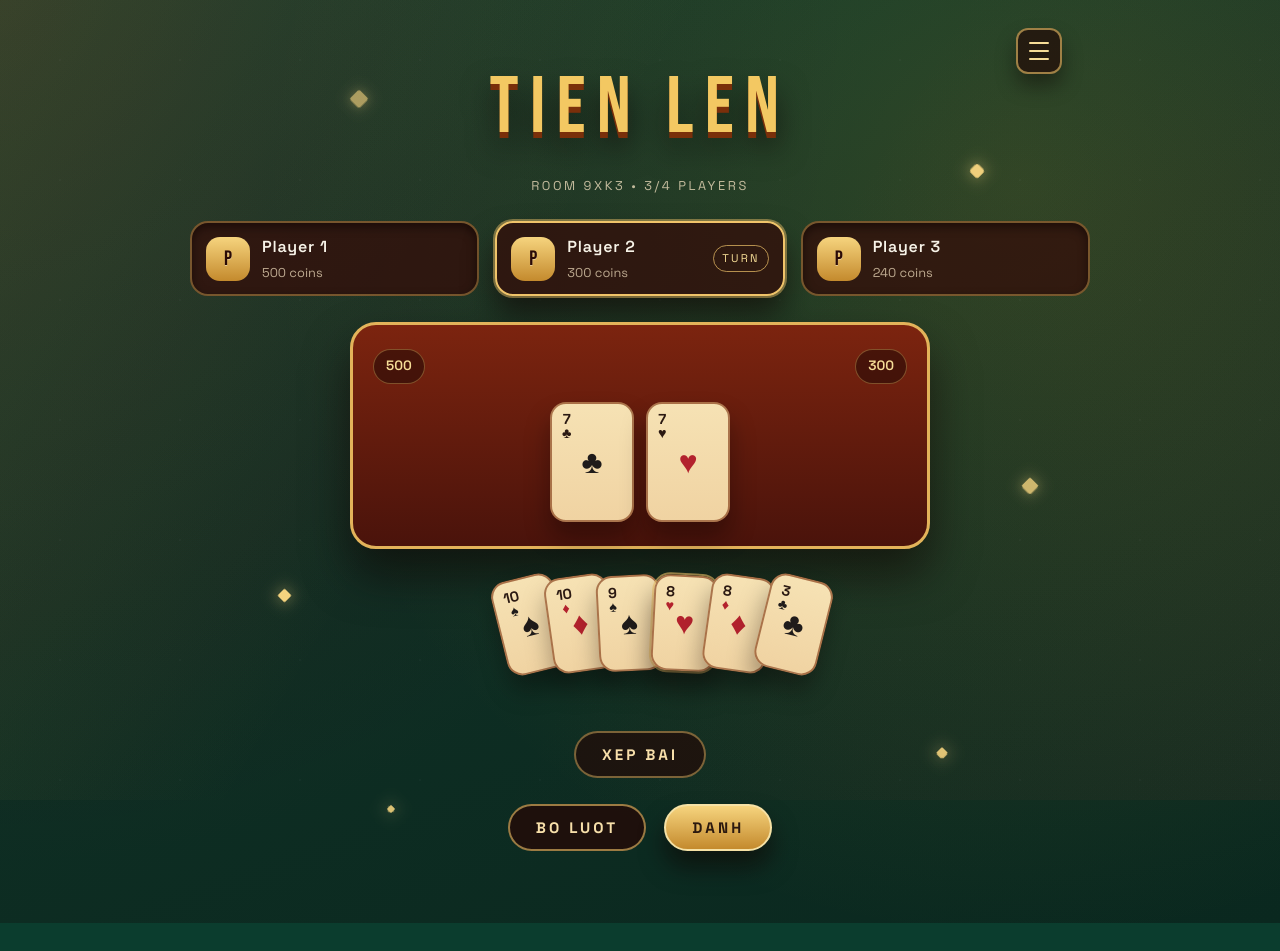
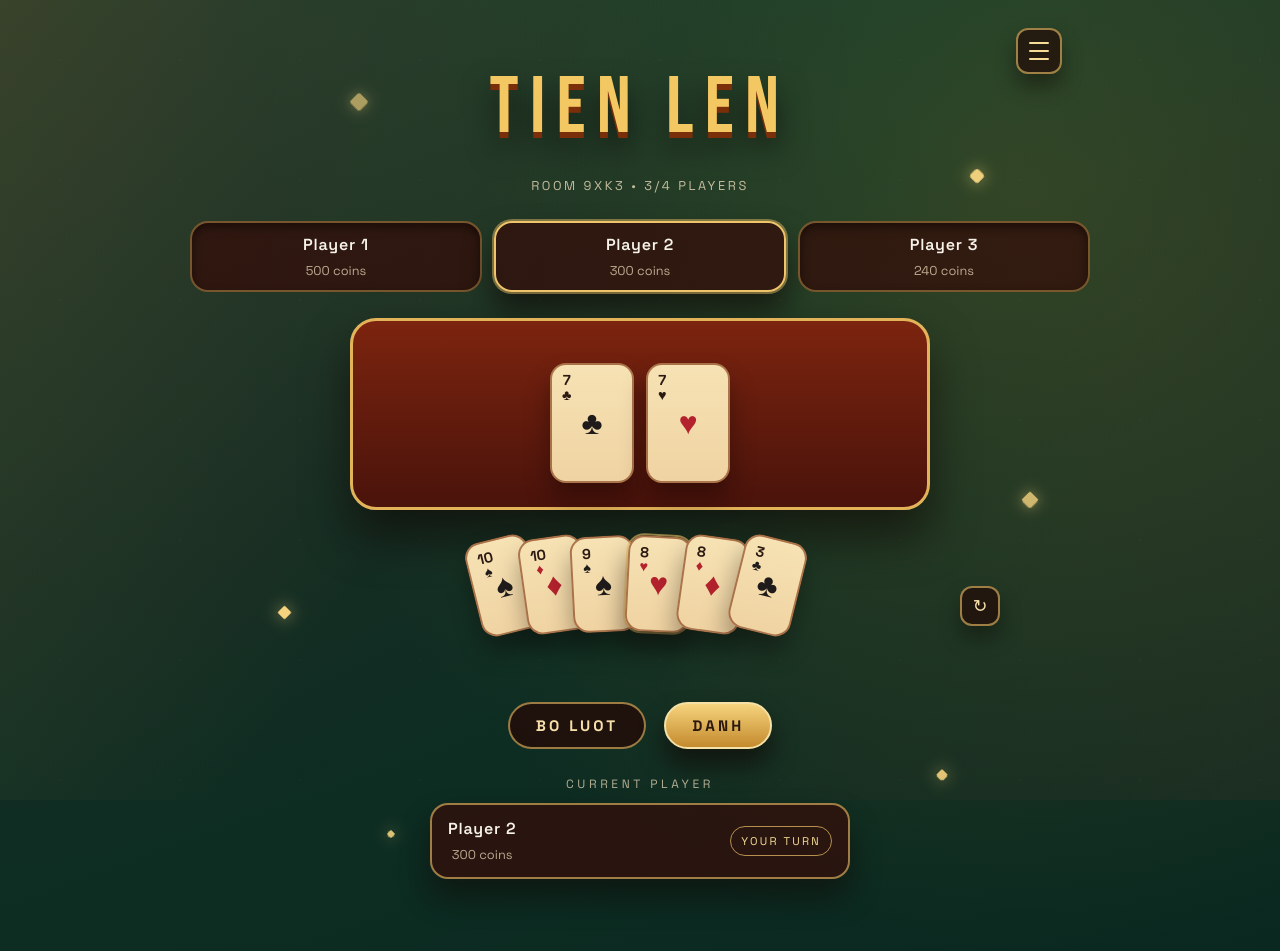
Before and after one commit to truongthuanr/Vietnamese-TienLen-Cardgame, a React app in the folder frontend/: page /room in a window 1280 px wide. Before the commit the page ends 923 px from the top, so only its background shows below. Built offline with nearby package versions, Linux system fonts and the light colour scheme; the HTML template or start-up script is replaced by a standard one.

Commit message:
minimize xep bai button

```diff
--- a/frontend/src/pages/Room.tsx
+++ b/frontend/src/pages/Room.tsx
@@ -8,6 +8,7 @@ const Room = () => {
     { id: 'p2', name: 'Player 2', chips: 300, active: true },
     { id: 'p3', name: 'Player 3', chips: 240, active: false },
   ]
+  const activePlayer = players.find((player) => player.active) ?? players[0]
 
   return (
     <div className="app room-shell">
@@ -69,21 +70,16 @@ const Room = () => {
             key={player.id}
             className={`room-player${player.active ? ' active' : ''}`}
           >
-            <div className="room-avatar">{player.name.slice(0, 1)}</div>
             <div>
               <p className="room-player-name">{player.name}</p>
               <p className="room-player-chip">{player.chips} coins</p>
             </div>
-            {player.active ? <span className="room-player-pill">Turn</span> : null}
           </article>
         ))}
       </section>
 
       <section className="room-table">
-        <div className="room-table-score">
-          <span className="room-score-chip">500</span>
-          <span className="room-score-chip">300</span>
-        </div>
+
         <div className="room-trick">
           <div className="room-card">
             <span className="room-card-corner">
@@ -134,8 +130,8 @@ const Room = () => {
             </div>
           ))}
         </div>
-        <button className="room-action subtle" type="button">
-          XEP BAI
+        <button className="room-hand-sort" type="button" aria-label="Sort cards">
+          ↻
         </button>
       </section>
 
@@ -147,6 +143,17 @@ const Room = () => {
           DANH
         </button>
       </section>
+
+      <section className="room-current">
+        <p className="room-current-label">Current player</p>
+        <div className="room-current-card">
+          <div>
+            <p className="room-player-name">{activePlayer.name}</p>
+            <p className="room-player-chip">{activePlayer.chips} coins</p>
+          </div>
+          <span className="room-current-pill">Your turn</span>
+        </div>
+      </section>
     </div>
   )
 }
--- a/frontend/src/styles/room.css
+++ b/frontend/src/styles/room.css
@@ -148,40 +148,26 @@
 .room-players {
   width: 100%;
   display: grid;
-  grid-template-columns: repeat(auto-fit, minmax(160px, 1fr));
-  gap: 16px;
+  grid-template-columns: repeat(3, minmax(0, 1fr));
+  gap: 12px;
   z-index: 2;
 }
 
 .room-player {
   display: grid;
-  grid-template-columns: auto 1fr auto;
   align-items: center;
-  gap: 12px;
-  padding: 12px 14px;
+  gap: 6px;
+  padding: 10px 12px;
   border-radius: 18px;
   background: rgba(51, 14, 10, 0.75);
   border: 2px solid rgba(227, 179, 90, 0.4);
   box-shadow: inset 0 4px 10px rgba(10, 2, 0, 0.5);
-  text-align: left;
+  text-align: center;
 }
 
 .room-player.active {
   border-color: #f0c46a;
   box-shadow: 0 0 0 2px rgba(240, 196, 106, 0.45), 0 18px 30px rgba(15, 4, 0, 0.55);
-}
-
-.room-avatar {
-  width: 44px;
-  height: 44px;
-  border-radius: 14px;
-  display: grid;
-  place-items: center;
-  font-family: var(--font-display);
-  font-size: 1.3rem;
-  color: #2a0a06;
-  background: linear-gradient(180deg, #f6d47e, #c48a2d);
-  text-shadow: 0 1px 0 rgba(255, 255, 255, 0.4);
 }
 
 .room-player-name {
@@ -194,16 +180,6 @@
   margin: 4px 0 0;
   font-size: 0.8rem;
   color: rgba(248, 230, 196, 0.7);
-}
-
-.room-player-pill {
-  padding: 4px 8px;
-  border-radius: 999px;
-  border: 1px solid rgba(240, 196, 106, 0.7);
-  font-size: 0.7rem;
-  letter-spacing: 0.2em;
-  text-transform: uppercase;
-  color: #f6dd97;
 }
 
 .room-table {
@@ -312,7 +288,8 @@
 .room-hand {
   width: min(720px, 94vw);
   display: grid;
-  gap: 16px;
+  grid-template-columns: 1fr auto;
+  gap: 12px;
   align-items: center;
   z-index: 2;
 }
@@ -351,6 +328,26 @@
 
 .room-hand-cards .room-card.small:nth-child(6) {
   transform: translateX(110px) rotate(14deg);
+}
+
+.room-hand-sort {
+  width: 40px;
+  height: 40px;
+  border-radius: 12px;
+  border: 2px solid rgba(240, 196, 106, 0.6);
+  background: rgba(35, 11, 8, 0.7);
+  color: #f7dfaa;
+  display: grid;
+  place-items: center;
+  font-size: 1.1rem;
+  cursor: pointer;
+  box-shadow: 0 12px 20px rgba(10, 2, 0, 0.35);
+  transition: transform 0.2s ease, box-shadow 0.2s ease;
+}
+
+.room-hand-sort:hover {
+  transform: translateY(-2px);
+  box-shadow: 0 18px 26px rgba(10, 2, 0, 0.5);
 }
 
 .room-actions {
@@ -399,12 +396,44 @@
 }
 
 @media (max-width: 720px) {
-  .room-player {
-    grid-template-columns: auto 1fr;
-  }
-
-  .room-player-pill {
-    grid-column: 1 / -1;
-    justify-self: start;
+  .room-players {
+    grid-template-columns: repeat(3, minmax(0, 1fr));
   }
 }
+
+.room-current {
+  width: min(420px, 90vw);
+  display: grid;
+  gap: 10px;
+  z-index: 2;
+}
+
+.room-current-label {
+  margin: 0;
+  font-size: 0.75rem;
+  text-transform: uppercase;
+  letter-spacing: 0.3em;
+  color: rgba(248, 230, 196, 0.7);
+}
+
+.room-current-card {
+  display: flex;
+  align-items: center;
+  justify-content: space-between;
+  gap: 12px;
+  padding: 12px 16px;
+  border-radius: 18px;
+  background: rgba(51, 14, 10, 0.75);
+  border: 2px solid rgba(240, 196, 106, 0.6);
+  box-shadow: 0 18px 30px rgba(15, 4, 0, 0.45);
+}
+
+.room-current-pill {
+  padding: 6px 10px;
+  border-radius: 999px;
+  border: 1px solid rgba(240, 196, 106, 0.7);
+  font-size: 0.7rem;
+  letter-spacing: 0.2em;
+  text-transform: uppercase;
+  color: #f6dd97;
+}
```
